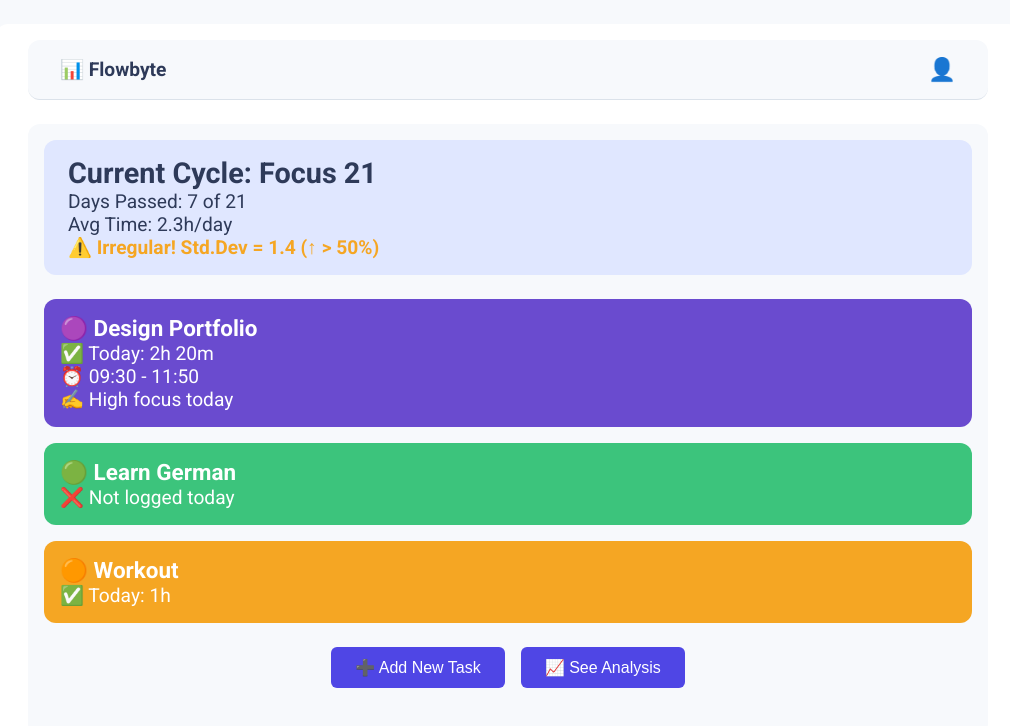
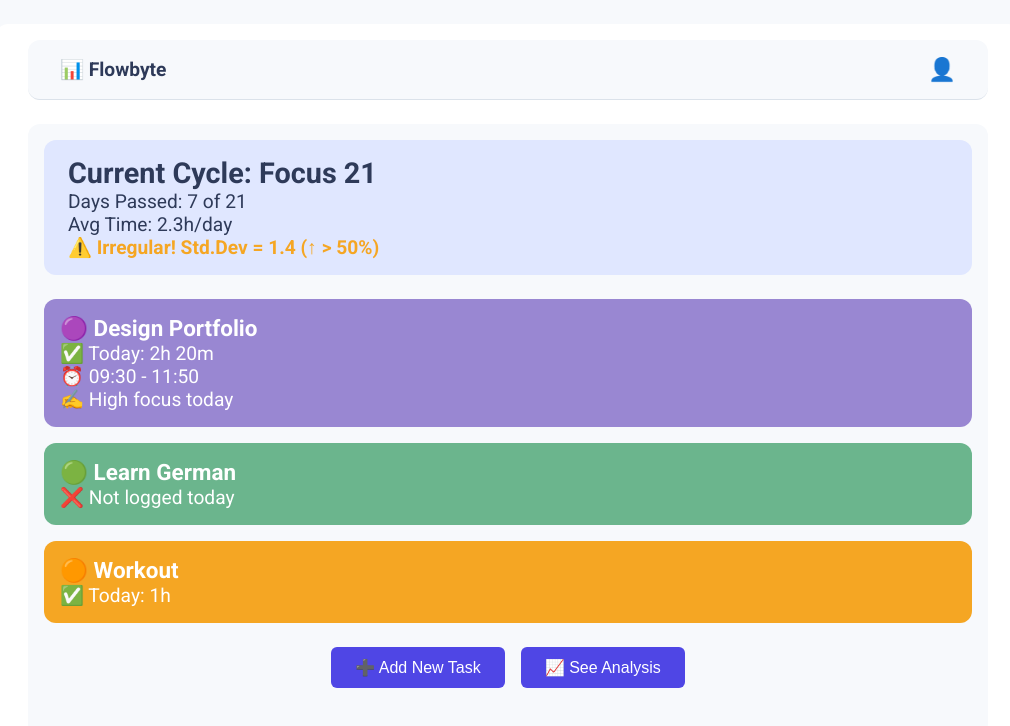
Before and after one commit to LinSchmitz/Flowbyte, a React (Vite) app: page / in a window 1280 px wide. Shown: the top 726 px of the page, without its empty margins (132-1142 px from the left). Built offline with nearby package versions, Linux system fonts and the light colour scheme.

Commit message:
added template

```diff
--- a/src/index.css
+++ b/src/index.css
@@ -6,10 +6,10 @@
   --color-primary-light: #e0e7ff;
   --color-primary-dark: #2c5da3;
   --color-border: #d1d5db;
-  --color-purple: #6a4bcf;
+  --color-purple: #9987d2;
 
   /* ✅ Success */
-  --color-success: #3cc47c;
+  --color-success: #6bb58d;
   --color-success-light: #e9f9f0;
 
   /* ⚠️ Warning */
```
